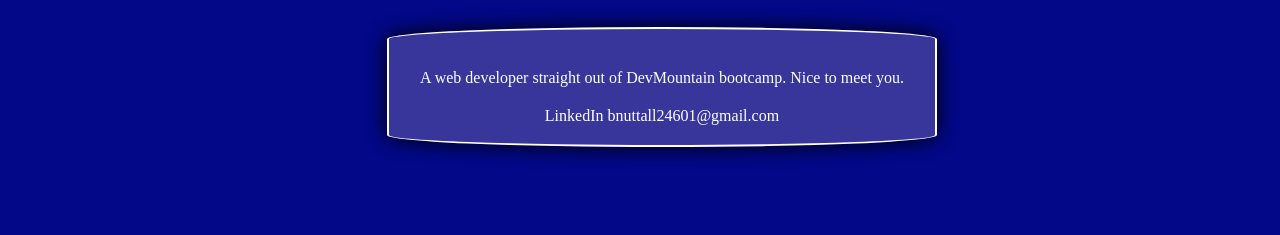
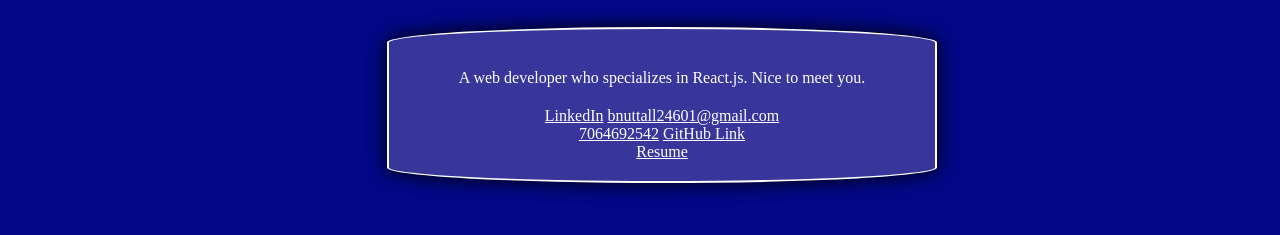
Before and after one commit to blakedyblake/blakedyblake.github.io, a website: page index.html in a window 1280 px wide. Shown: the part 465-700 px from the top of the page. Drawn offline with Linux system fonts and the light colour scheme.

```diff
--- a/index.html
+++ b/index.html
@@ -25,9 +25,16 @@
         <section id='circle-img'></section>
     </section>
     <div class='info'>
-        <p>A web developer straight out of DevMountain bootcamp. Nice to meet you.</p>
-        <a target='_blank' href="https://www.linkedin.com/in/blake-nuttall-201388a4/">LinkedIn</a>
-        <a href="mailto: bnuttall24601@gmail.com">bnuttall24601@gmail.com</a>
+        <p>A web developer who specializes in React.js. Nice to meet you.</p>
+        <a target='_blank' href="https://www.linkedin.com/in/blake-nuttall-201388a4/"><u>LinkedIn</u></a>
+        <a target='_blank' href="mailto: bnuttall24601@gmail.com"><u>bnuttall24601@gmail.com</u></a>  <br>
+        <a target='_blank' href="sms:(1)(7064692542)"><u>7064692542</u></a>
+        <a target='_blank'href="https://github.com/blakedyblake"><u>GitHub Link</u></a>
+        <br>
+        <a target='_blank' href="https://docs.google.com/document/d/1WjD5OZLh-nWUTD4rYhbkNI4krwR_lr2Cj6f3r6MPnMU/edit?usp=sharing"><u>Resume</u></a>
+
+
+
     </div>
 
 
```
